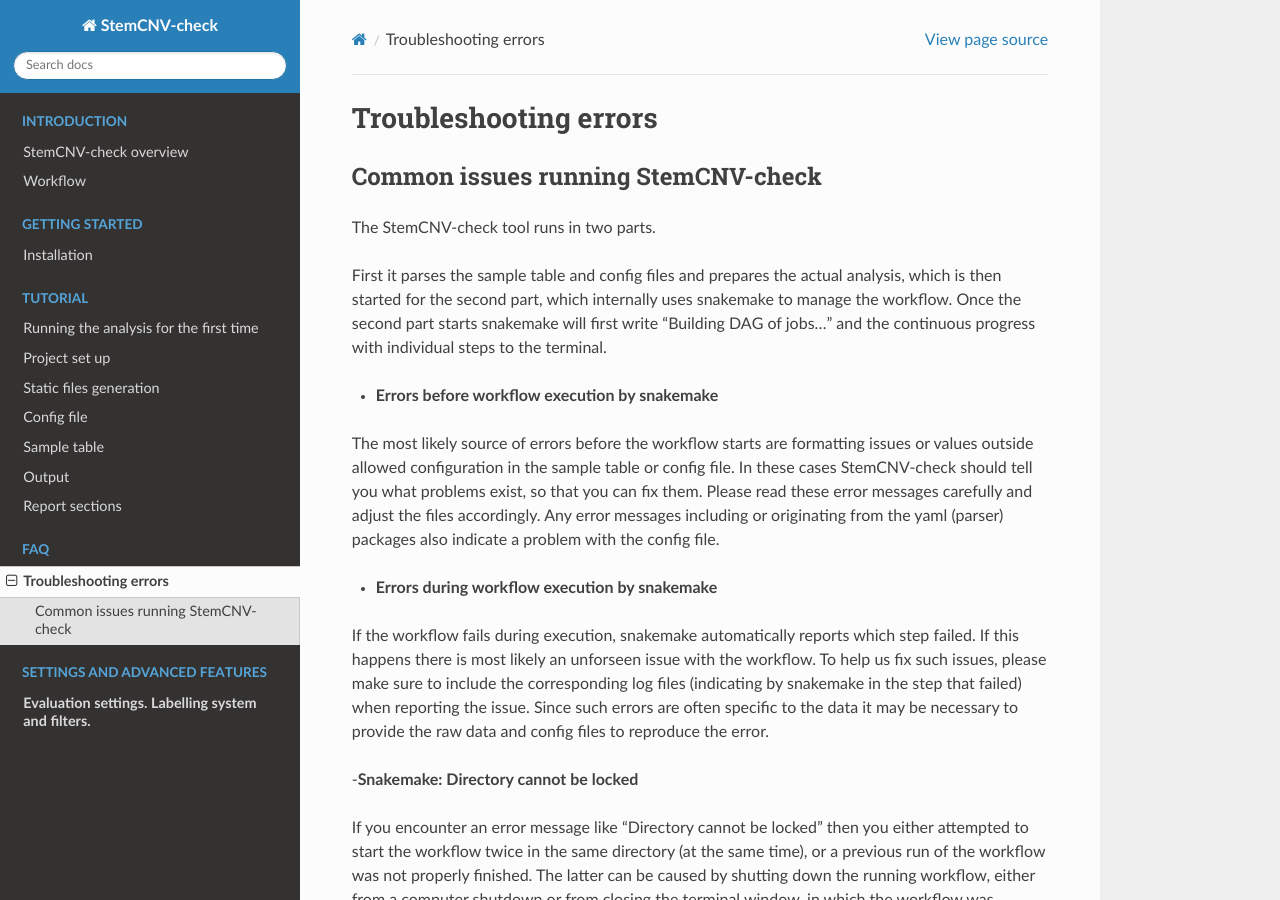
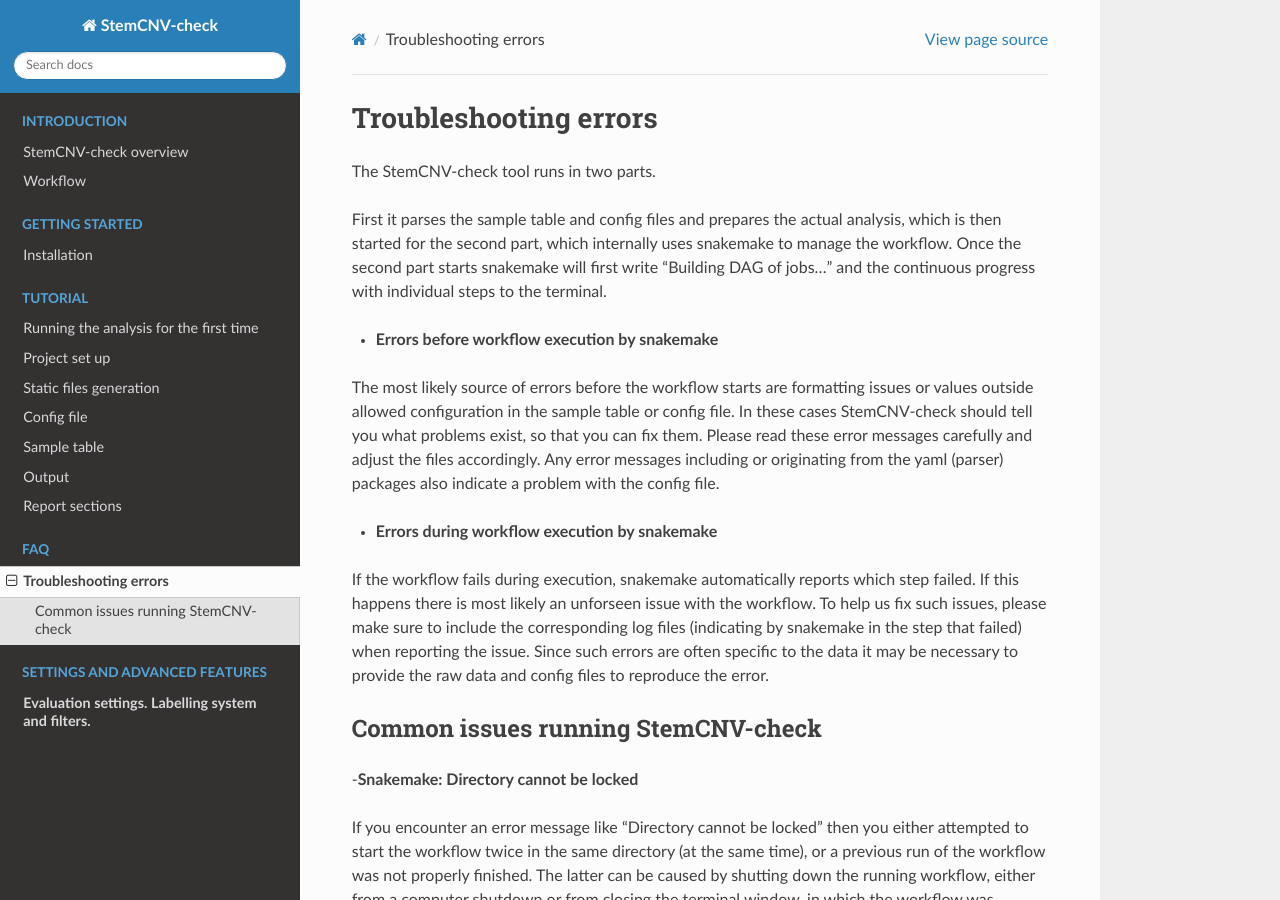
Before and after one commit to bihealth/StemCNV-check, a Sphinx documentation site: the page built from docs/source/trouble_shooting.rst, in a window 1280 px wide and 900 px high. Built offline with Sphinx 7.4.7 and the Read the Docs theme 3.1.0, drawn with Linux system fonts in a browser that asks for light colours; pages that are not in the unit, such as notebooks, are missing from menus; part of the change alters nothing that is shown.

```diff
--- a/docs/source/trouble_shooting.rst
+++ b/docs/source/trouble_shooting.rst
@@ -1,10 +1,5 @@
 Troubleshooting errors
 ================
-
-
-Common issues running StemCNV-check
-------------
-
 The StemCNV-check tool runs in two parts.
 
 First it parses the sample table and config files and prepares the actual analysis,
@@ -27,6 +22,8 @@ likely an unforseen issue with the workflow. To help us fix such issues, please
 log files (indicating by snakemake in the step that failed) when reporting the issue. Since such errors are often specific
 to the data it may be necessary to provide the raw data and config files to reproduce the error.
 
+Common issues running StemCNV-check
+------------
 
 -**Snakemake: Directory cannot be locked**
 
@@ -93,8 +90,6 @@ You can make these changes either manually by using a text editor like nano (`na
     echo "export PIP_PROXY=http://{proxy.your_institute.com}:{port}" >> ~/.bashrc
     echo "export no_proxy=$no_proxy,localhost,{intranet.domain,your_institute.com}" >> ~/.bashrc
 
-
-
 -**Reporting issues**
 
 If you encounter issues please:
```
